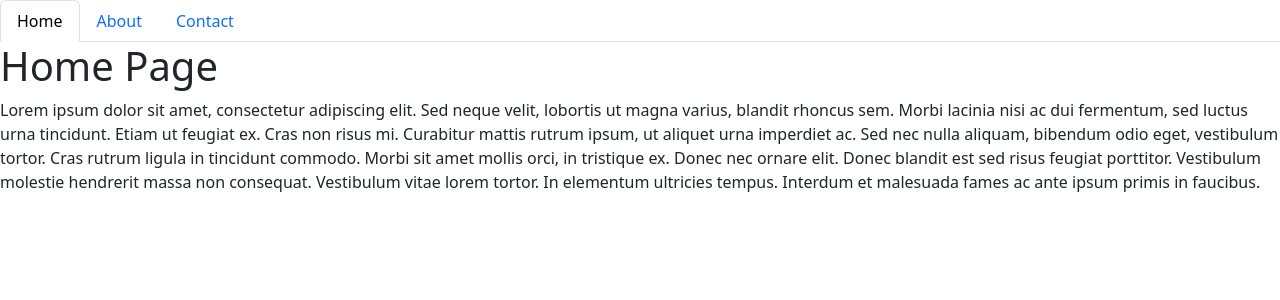
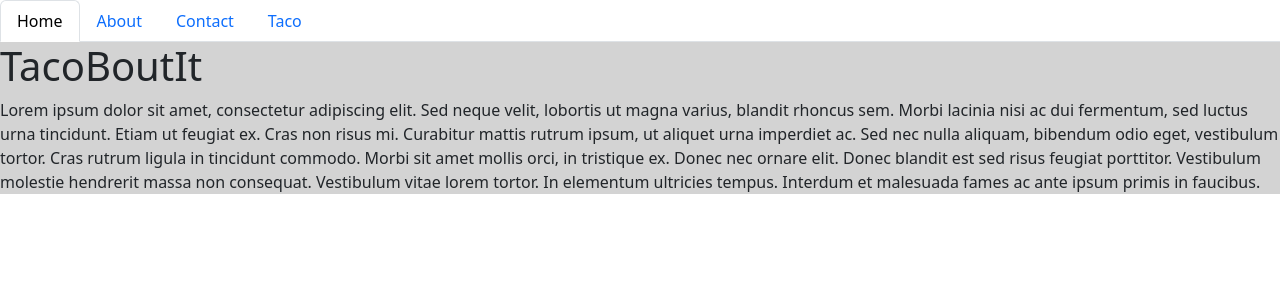
Before and after one commit to YuckiestPenguin/TacoBoutItFrontend, a React (Create React App) app: page / in a window 1280 px wide. Shown: the top 300 px of the page. Built offline with nearby package versions, Linux system fonts and the light colour scheme.

Commit message:
created tacopage

```diff
--- a/src/components/NavTabs.js
+++ b/src/components/NavTabs.js
@@ -37,6 +37,16 @@
           Contact
         </a>
       </li>
+      <li className="nav-item">
+        <a
+          href="#taco"
+          onClick={() => handlePageChange("Taco")}
+          // Check to see if the currentPage is `Contact`, and if so we use the active link class from bootstrap. Otherwise, we set it to a normal nav-link
+          className={currentPage === "Contact" ? "nav-link active" : "nav-link"}
+        >
+          Taco
+        </a>
+      </li>
     </ul>
   );
 }
--- a/src/components/PortfolioContainer.js
+++ b/src/components/PortfolioContainer.js
@@ -3,6 +3,7 @@
 import Home from "./pages/Home";
 import About from "./pages/About";
 import Contact from "./pages/Contact";
+import Taco from "./pages/Blog";
 
 export default function PortfolioContainer() {
   const [currentPage, setCurrentPage] = useState("Home");
@@ -14,6 +15,9 @@
     }
     if (currentPage === "About") {
       return <About />;
+    }
+    if (currentPage === "Taco") {
+      return <Taco />;
     }
 
     return <Contact />;
--- a/src/components/pages/About.js
+++ b/src/components/pages/About.js
@@ -1,4 +1,4 @@
-import React from 'react';
+import React from "react";
 
 export default function About() {
   return (
--- a/src/components/pages/Blog.js
+++ b/src/components/pages/Blog.js
@@ -1,9 +1,9 @@
-import React from 'react';
+import React from "react";
 
-export default function Blog() {
+export default function Taco() {
   return (
     <div>
-      <h1>Blog Page</h1>
+      <h1>Taco Page</h1>
       <p>
         Donec a volutpat quam. Curabitur nec varius justo, sed rutrum ligula.
         Curabitur pellentesque turpis sit amet eros iaculis, a mollis arcu
--- a/src/components/pages/Home.js
+++ b/src/components/pages/Home.js
@@ -1,21 +1,33 @@
-import React from 'react';
+import React from "react";
+const styles = {
+  card: {
+    background: "#D3D3D3",
+    height: "100%",
+  },
+
+  font: {
+    color: "white",
+  },
+};
 
 export default function Home() {
   return (
-    <div>
-      <h1>Home Page</h1>
-      <p>
-        Lorem ipsum dolor sit amet, consectetur adipiscing elit. Sed neque
-        velit, lobortis ut magna varius, blandit rhoncus sem. Morbi lacinia nisi
-        ac dui fermentum, sed luctus urna tincidunt. Etiam ut feugiat ex. Cras
-        non risus mi. Curabitur mattis rutrum ipsum, ut aliquet urna imperdiet
-        ac. Sed nec nulla aliquam, bibendum odio eget, vestibulum tortor. Cras
-        rutrum ligula in tincidunt commodo. Morbi sit amet mollis orci, in
-        tristique ex. Donec nec ornare elit. Donec blandit est sed risus feugiat
-        porttitor. Vestibulum molestie hendrerit massa non consequat. Vestibulum
-        vitae lorem tortor. In elementum ultricies tempus. Interdum et malesuada
-        fames ac ante ipsum primis in faucibus.
-      </p>
-    </div>
+    <section className="section" style={styles.card}>
+      <div>
+        <h1>TacoBoutIt</h1>
+        <p>
+          Lorem ipsum dolor sit amet, consectetur adipiscing elit. Sed neque
+          velit, lobortis ut magna varius, blandit rhoncus sem. Morbi lacinia
+          nisi ac dui fermentum, sed luctus urna tincidunt. Etiam ut feugiat ex.
+          Cras non risus mi. Curabitur mattis rutrum ipsum, ut aliquet urna
+          imperdiet ac. Sed nec nulla aliquam, bibendum odio eget, vestibulum
+          tortor. Cras rutrum ligula in tincidunt commodo. Morbi sit amet mollis
+          orci, in tristique ex. Donec nec ornare elit. Donec blandit est sed
+          risus feugiat porttitor. Vestibulum molestie hendrerit massa non
+          consequat. Vestibulum vitae lorem tortor. In elementum ultricies
+          tempus. Interdum et malesuada fames ac ante ipsum primis in faucibus.
+        </p>
+      </div>
+    </section>
   );
 }
```
